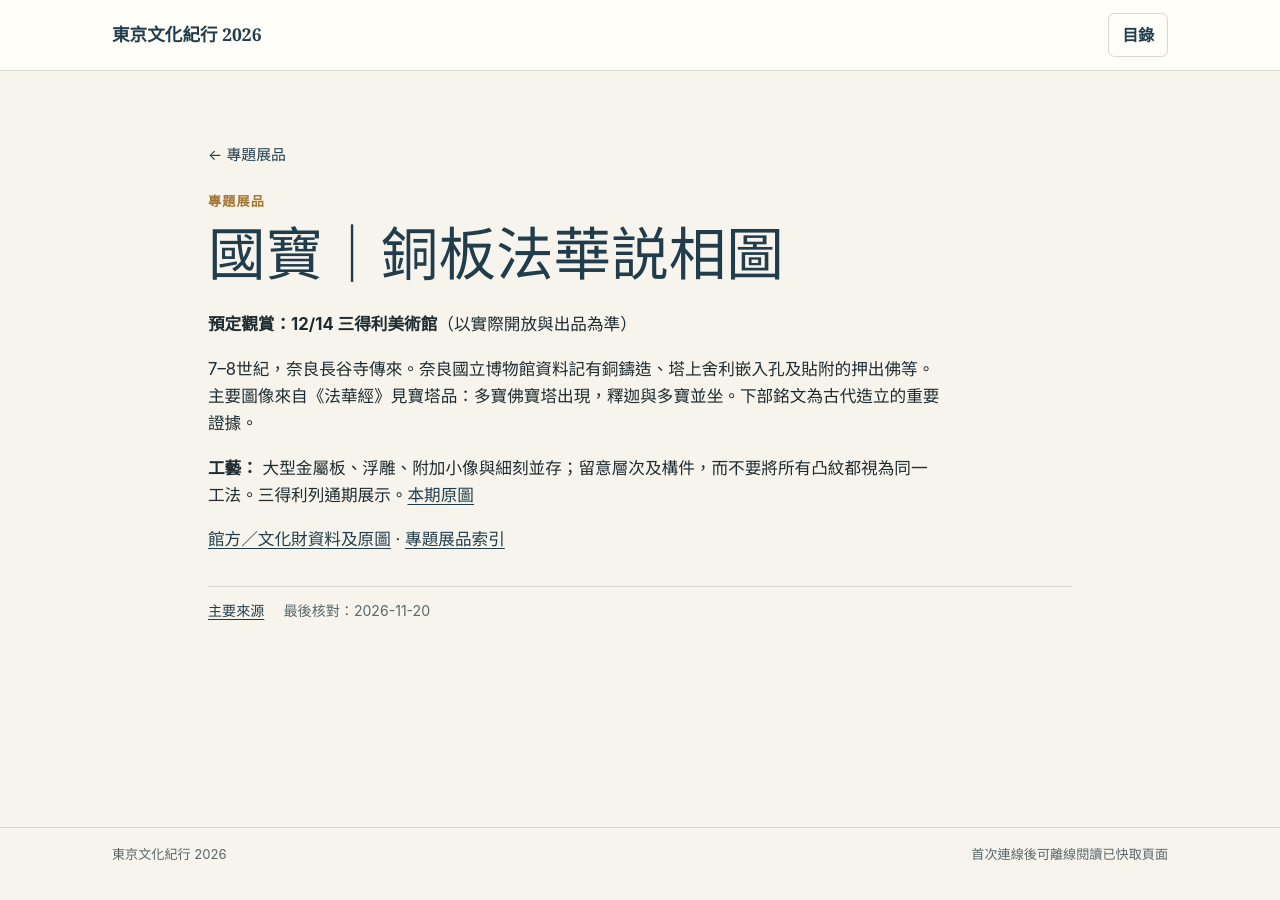
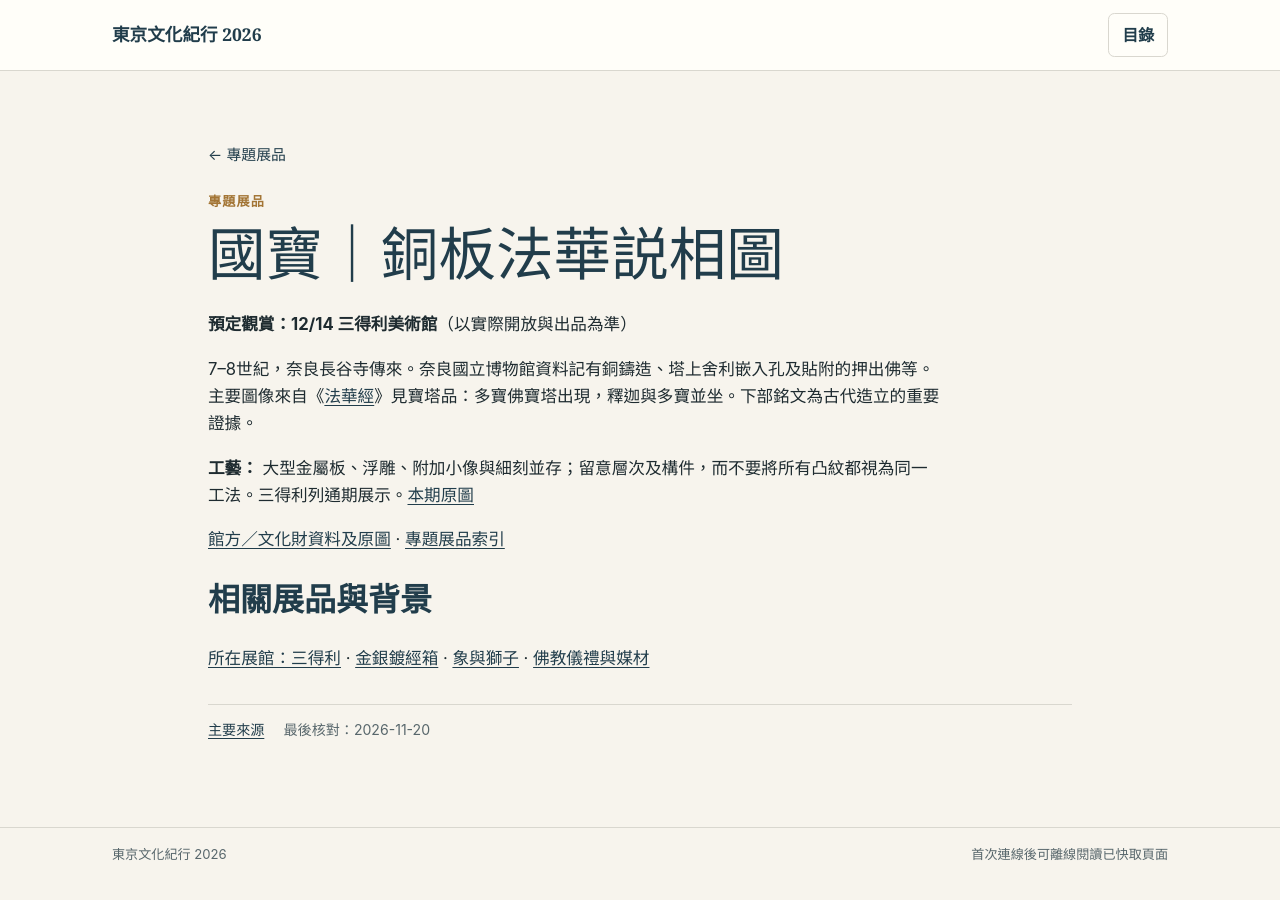
Before and after one commit to davetwchiu/tokyo-culture-trip-2026, a Jekyll site: the page built from content/works/lotus-relief.md, in a window 1280 px wide. Built offline with Jekyll 4.4.1, drawn with Linux system fonts in a browser that asks for light colours.

Commit message:
Link lotus-relief object to museum and interpretive context

```diff
--- a/content/works/lotus-relief.md
+++ b/content/works/lotus-relief.md
@@ -16,8 +16,12 @@ offline: true
 
 **預定觀賞：12/14 三得利美術館**（以實際開放與出品為準）
 
-7–8世紀，奈良長谷寺傳來。奈良國立博物館資料記有銅鑄造、塔上舍利嵌入孔及貼附的押出佛等。主要圖像來自《法華經》見寶塔品：多寶佛寶塔出現，釋迦與多寶並坐。下部銘文為古代造立的重要證據。
+7–8世紀，奈良長谷寺傳來。奈良國立博物館資料記有銅鑄造、塔上舍利嵌入孔及貼附的押出佛等。主要圖像來自《[法華經](/tokyo-culture-trip-2026/museums/suntory/#lotus-sutra)》見寶塔品：多寶佛寶塔出現，釋迦與多寶並坐。下部銘文為古代造立的重要證據。
 
 **工藝：** 大型金屬板、浮雕、附加小像與細刻並存；留意層次及構件，而不要將所有凸紋都視為同一工法。三得利列通期展示。[本期原圖](https://www.suntory.co.jp/sma/exhibition/2026_4/display.html)
 
 [館方／文化財資料及原圖](https://imagedb.narahaku.go.jp/002269-000-000.html) · [專題展品索引](../)
+
+## 相關展品與背景
+
+[所在展館：三得利](/tokyo-culture-trip-2026/museums/suntory/#lotus-sutra) · [金銀鍍經箱](/tokyo-culture-trip-2026/works/sutra-box/) · [象與獅子](/tokyo-culture-trip-2026/works/lion-elephant/) · [佛教儀禮與媒材](/tokyo-culture-trip-2026/history/culture/#ritual)
```
